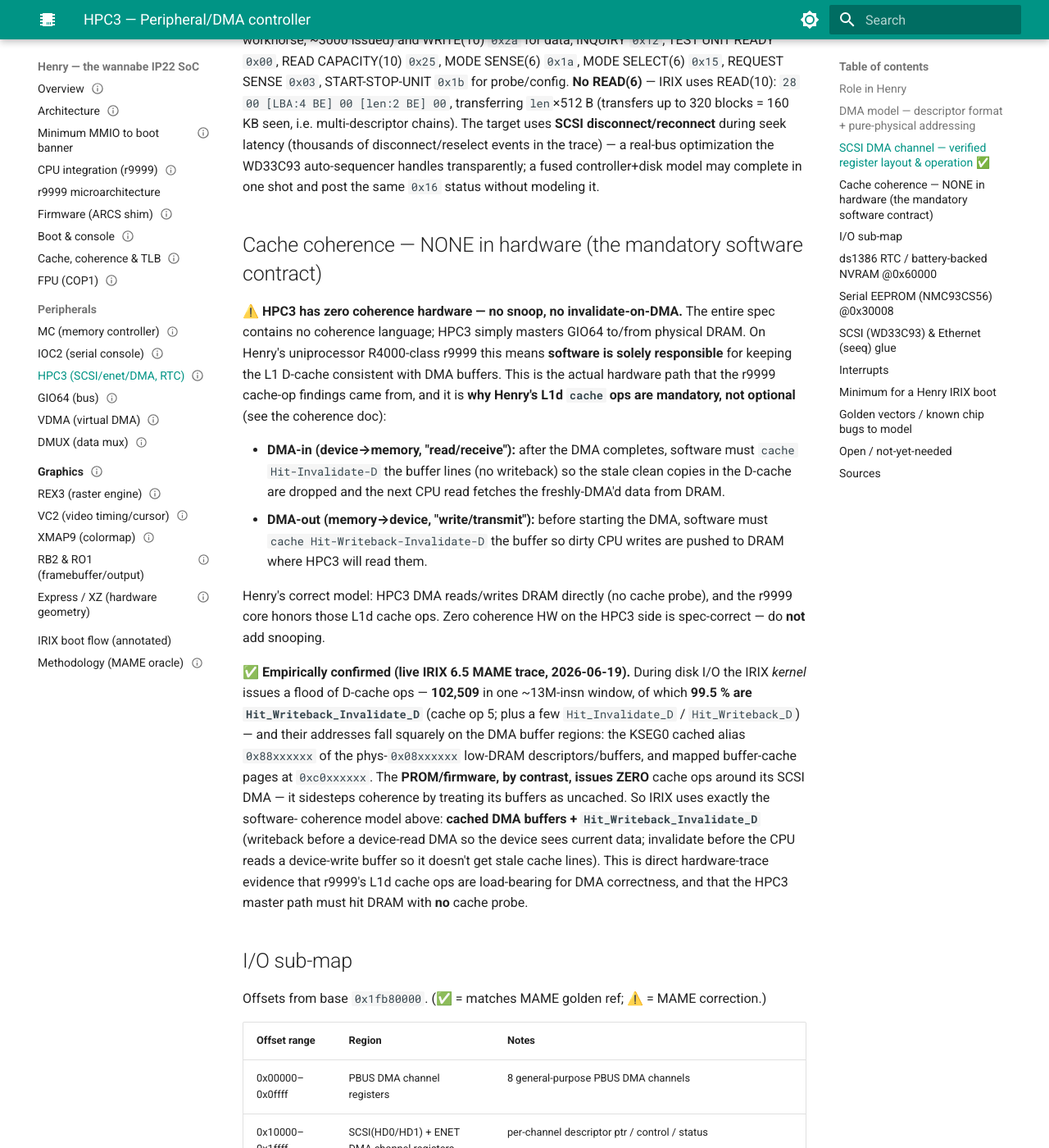
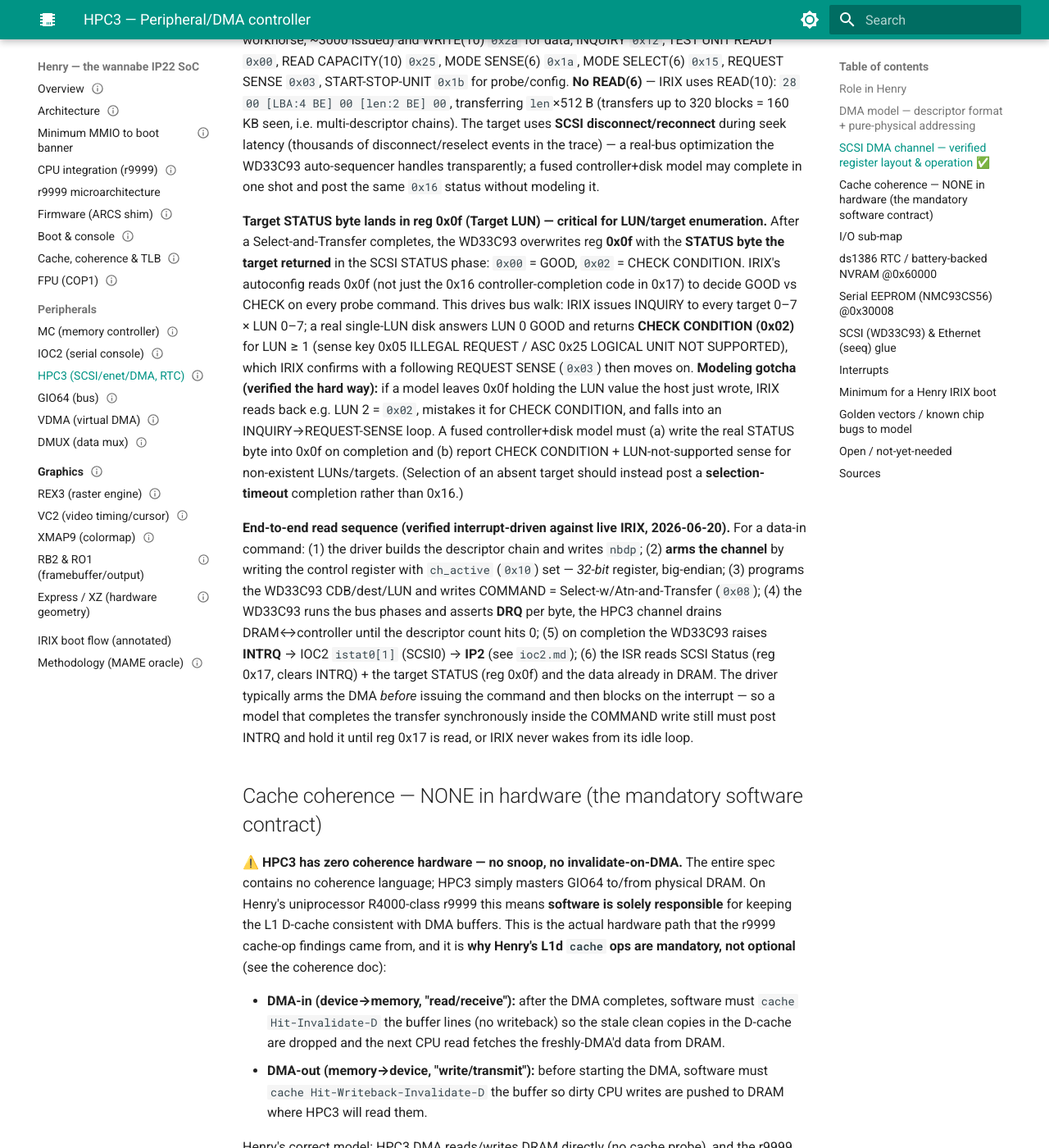
Before and after one commit to dsheffie/henry-the-wannabe-ip22-soc, an MkDocs documentation site: the page built from docs/peripherals/hpc3.md, in a window 1280 px wide and 1400 px high, scrolled down 5420 px. Shown: the whole window at 82% size. Built offline with MkDocs 1.6.1 and Material for MkDocs 9.7.7, drawn with Linux system fonts in a browser that asks for light colours.

Commit message:
docs: SCSI target-status (reg 0x0f), interrupt-driven read seq, SCSI0->IP2
Document the SCSI/DMA discoveries from the live IRIX boot bring-up:

- hpc3.md: after Select-and-Transfer the WD33C93 leaves the target STATUS
  byte in reg 0x0f (GOOD 0x00 / CHECK CONDITION 0x02) -- IRIX reads it to
  walk the bus; modeling gotcha (leaving the LUN value behind -> mistaken
  CHECK CONDITION -> INQUIRY/REQUEST-SENSE loop) and non-existent-LUN/target
  handling. Plus the end-to-end interrupt-driven read sequence: arm channel
  (ch_active 0x10, 32-bit BE) -> COMMAND 0x08 -> DRQ-drained DMA -> INTRQ ->
  IP2 -> ISR reads status; INTRQ must be held until reg 0x17 is read.

- ioc2.md: SCSI0 -> IP2 validated against live IRIX -- istat0 b1 driven by
  the level-sensitive WD33C93 INTRQ (clears on reg-0x17 read); second
  confirmed IP2 source after the SCC-RX mappable path.

Co-Authored-By: Claude Opus 4.8 <noreply@anthropic.com>

```diff
--- a/docs/peripherals/hpc3.md
+++ b/docs/peripherals/hpc3.md
@@ -183,6 +183,30 @@ during seek latency (thousands of disconnect/reselect events in the trace) — a
 WD33C93 auto-sequencer handles transparently; a fused controller+disk model may complete in one shot and post
 the same `0x16` status without modeling it.
 
+**Target STATUS byte lands in reg 0x0f (Target LUN) — critical for LUN/target enumeration.** After a
+Select-and-Transfer completes, the WD33C93 overwrites reg **0x0f** with the **STATUS byte the target returned**
+in the SCSI STATUS phase: `0x00` = GOOD, `0x02` = CHECK CONDITION. IRIX's autoconfig reads 0x0f (not just the
+0x16 controller-completion code in 0x17) to decide GOOD vs CHECK on every probe command. This drives bus walk:
+IRIX issues INQUIRY to every target 0–7 × LUN 0–7; a real single-LUN disk answers LUN 0 GOOD and returns
+**CHECK CONDITION (0x02)** for LUN ≥ 1 (sense key 0x05 ILLEGAL REQUEST / ASC 0x25 LOGICAL UNIT NOT SUPPORTED),
+which IRIX confirms with a following REQUEST SENSE (`0x03`) then moves on. **Modeling gotcha (verified the hard
+way):** if a model leaves 0x0f holding the LUN value the host just wrote, IRIX reads back e.g. LUN 2 = `0x02`,
+mistakes it for CHECK CONDITION, and falls into an INQUIRY→REQUEST-SENSE loop. A fused controller+disk model
+must (a) write the real STATUS byte into 0x0f on completion and (b) report CHECK CONDITION + LUN-not-supported
+sense for non-existent LUNs/targets. (Selection of an absent target should instead post a **selection-timeout**
+completion rather than 0x16.)
+
+**End-to-end read sequence (verified interrupt-driven against live IRIX, 2026-06-20).** For a data-in command:
+(1) the driver builds the descriptor chain and writes `nbdp`; (2) **arms the channel** by writing the control
+register with `ch_active` (`0x10`) set — *32-bit* register, big-endian; (3) programs the WD33C93 CDB/dest/LUN
+and writes COMMAND = Select-w/Atn-and-Transfer (`0x08`); (4) the WD33C93 runs the bus phases and asserts **DRQ**
+per byte, the HPC3 channel drains DRAM↔controller until the descriptor count hits 0; (5) on completion the
+WD33C93 raises **INTRQ** → IOC2 `istat0[1]` (SCSI0) → **IP2** (see `ioc2.md`); (6) the ISR reads SCSI Status
+(reg 0x17, clears INTRQ) + the target STATUS (reg 0x0f) and the data already in DRAM. The driver typically arms
+the DMA *before* issuing the command and then blocks on the interrupt — so a model that completes the transfer
+synchronously inside the COMMAND write still must post INTRQ and hold it until reg 0x17 is read, or IRIX never
+wakes from its idle loop.
+
 ## Cache coherence — NONE in hardware (the mandatory software contract)
 
 ⚠️ **HPC3 has zero coherence hardware — no snoop, no invalidate-on-DMA.** The entire spec contains no
```
Also changed, not shown: docs/peripherals/ioc2.md (+8 -0 lines).
